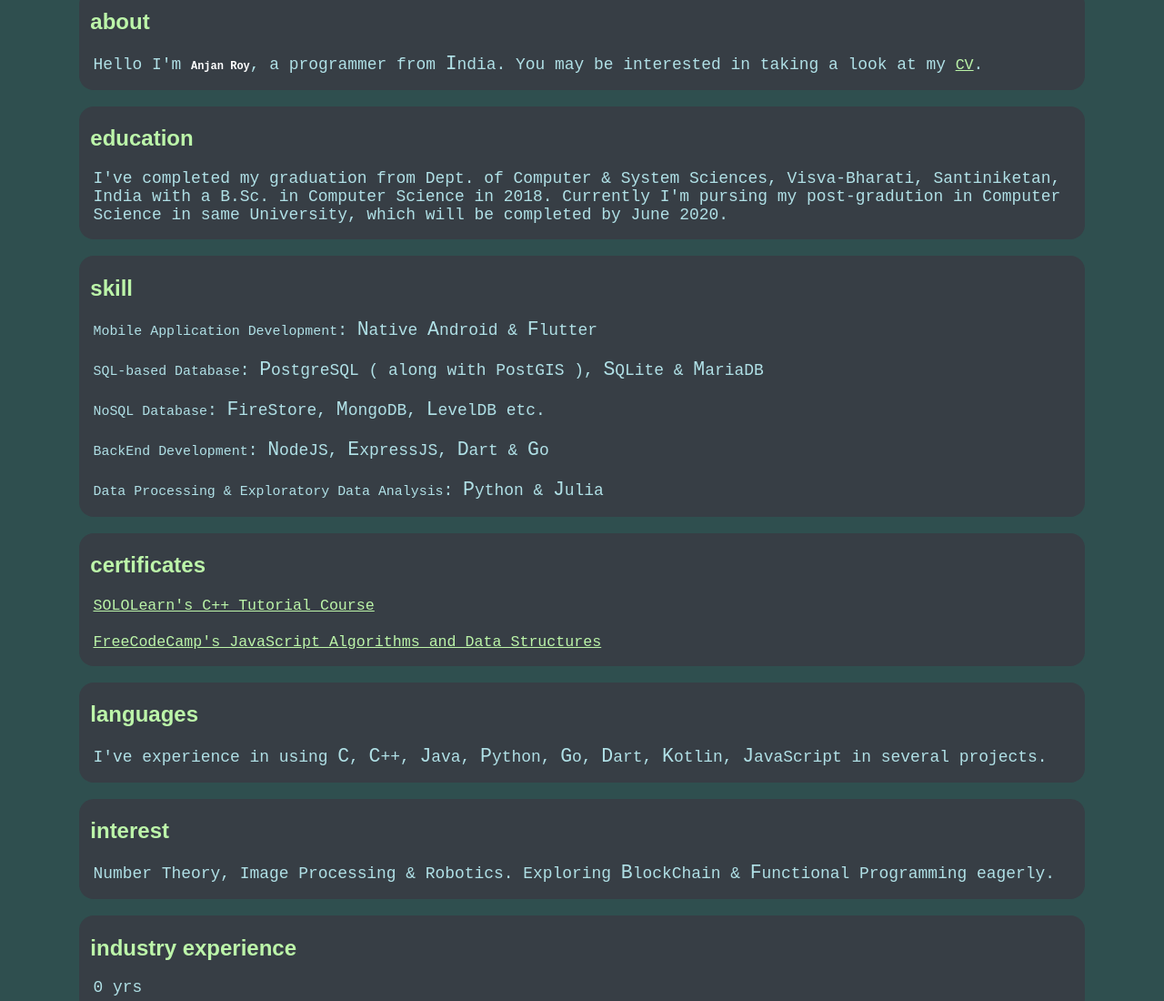
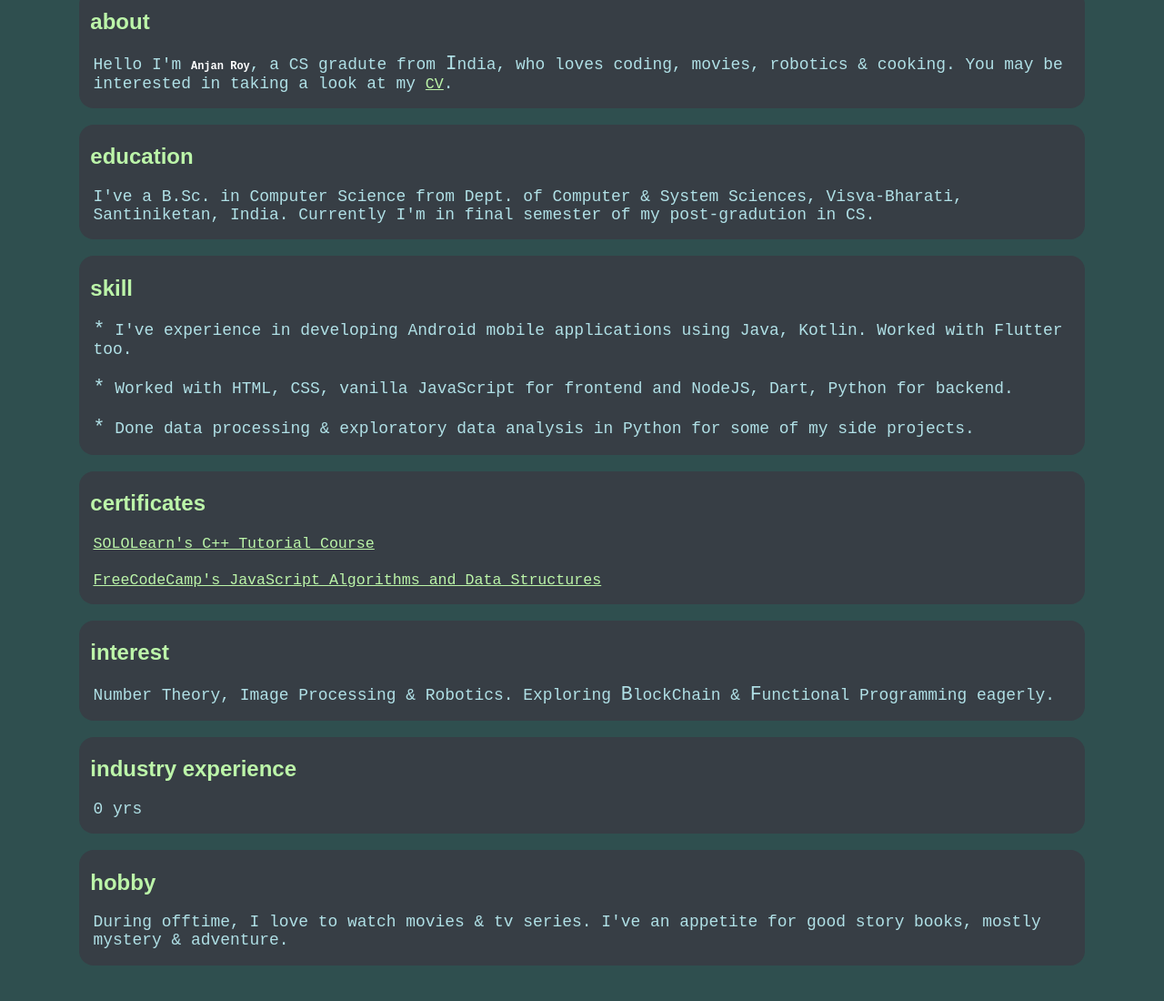
Before and after one commit to itzmeanjan/itzmeanjan.in, a website: page pages/index.html in a window 1280 px wide. Shown: the part 137-1237 px from the top of the page at 91% size. Drawn offline with Linux system fonts and the light colour scheme; files that its build step writes are made by us from their sources.

Commit message:
fixed skill section in home page & removed `donation` term from contact page;

```diff
--- a/pages/index.html
+++ b/pages/index.html
@@ -37,7 +37,7 @@
               onmouseenter="event.target.style.fontSize='2vh'; let newDiv = document.createElement('div'); newDiv.id='myImage'; newDiv.style.padding='.8vmin'; let myImage = document.createElement('img'); myImage.src = 'myImage.jpg'; myImage.height = 140; myImage.width = 100; myImage.style.borderRadius='3vmax'; newDiv.appendChild(myImage); event.target.parentNode.parentNode.appendChild(newDiv);"
               onmouseleave="
           event.target.style.fontSize='1.5vh'; event.target.parentNode.parentNode.removeChild(document.getElementById('myImage'));">Anjan
-              Roy</b></span>, a programmer from <big>I</big>ndia.
+              Roy</b></span>, a CS gradute from <big>I</big>ndia, who loves coding, movies, robotics & cooking.
           You may be interested in taking a look at my <a class="simpleLink" href="myResume.pdf" target="_blank">CV</a>.
         </p>
       </article>
@@ -48,10 +48,8 @@
           education
         </h1>
         <p>
-          I've completed my graduation from Dept. of Computer & System Sciences, Visva-Bharati,
-          Santiniketan, India with a B.Sc. in Computer Science in 2018.
-          Currently I'm pursing my post-gradution in Computer Science in same University, which will be completed by
-          June 2020.
+          I've a B.Sc. in Computer Science from Dept. of Computer & System Sciences, Visva-Bharati,
+          Santiniketan, India. Currently I'm in final semester of my post-gradution in CS.
         </p>
       </article>
     </div>
@@ -61,20 +59,13 @@
           skill
         </h1>
         <p>
-          <small>Mobile Application Development</small>: <big>N</big>ative <big>A</big>ndroid & <big>F</big>lutter
+          <big>*</big> I've experience in developing Android mobile applications using Java, Kotlin. Worked with Flutter too.
           <br>
           <br>
-          <small>SQL-based Database</small>: <big>P</big>ostgreSQL ( along with PostGIS ), <big>S</big>QLite &
-          <big>M</big>ariaDB
+          <big>*</big> Worked with HTML, CSS, vanilla JavaScript for frontend and NodeJS, Dart, Python for backend.
           <br>
           <br>
-          <small>NoSQL Database</small>: <big>F</big>ireStore, <big>M</big>ongoDB, <big>L</big>evelDB etc.
-          <br>
-          <br>
-          <small>BackEnd Development</small>: <big>N</big>odeJS, <big>E</big>xpressJS, <big>D</big>art & <big>G</big>o
-          <br>
-          <br>
-          <small>Data Processing & Exploratory Data Analysis</small>: <big>P</big>ython & <big>J</big>ulia
+          <big>*</big> Done data processing & exploratory data analysis in Python for some of my side projects.
         </p>
       </article>
     </div>
@@ -92,19 +83,6 @@
           <small><a class="simpleLink" target="_blank"
               href="https://www.freecodecamp.org/certification/itzmeanjan/javascript-algorithms-and-data-structures">FreeCodeCamp's
               JavaScript Algorithms and Data Structures</a></small>
-        </p>
-      </article>
-    </div>
-    <div class="childDiv">
-      <article>
-        <h1>
-          languages
-        </h1>
-        <p>
-          I've experience in using
-          <big>C</big>, <big>C</big>++, <big>J</big>ava, <big>P</big>ython, <big>G</big>o, <big>D</big>art,
-          <big>K</big>otlin,
-          <big>J</big>avaScript in several projects.
         </p>
       </article>
     </div>
```
Also changed, not shown: pages/contact.html (+1 -1 lines).
